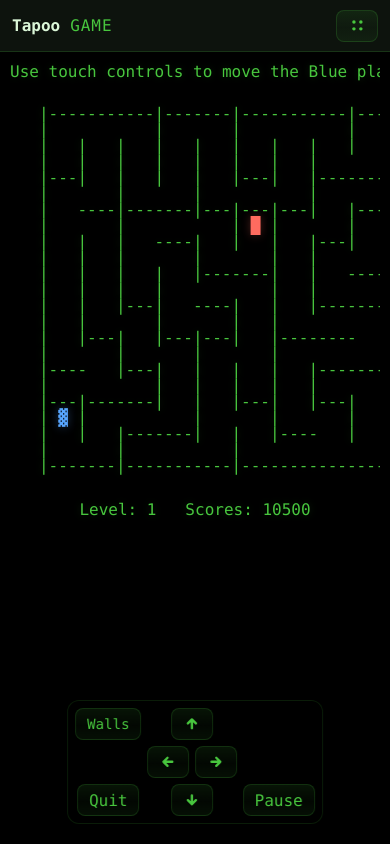
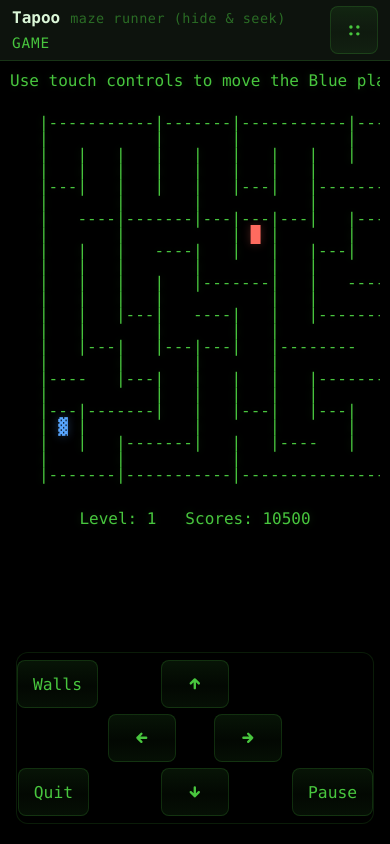
Before and after one commit to dmigwi/tapoo, a website with bundled scripts: page public/index.html in a window 390 px wide. Built offline with nearby package versions, Linux system fonts and the light colour scheme; files whose address does not match are found by name.

Commit message:
Make all buttons to have a static size for displays

```diff
--- a/frontend/app/game.ts
+++ b/frontend/app/game.ts
@@ -591,6 +591,7 @@ export function bootstrapGame(): void {
 
   window.addEventListener("keydown", handleKeydown, { passive: false })
   window.addEventListener("resize", handleResize)
+  window.visualViewport?.addEventListener("resize", handleResize)
   window.addEventListener("pagehide", () => {
     persistStateNow()
   })
--- a/public/css/tapoo.css
+++ b/public/css/tapoo.css
@@ -11,11 +11,15 @@
   --status: #f1d065;
   --glow: rgba(72, 198, 62, 0.2);
   --button-radius: 8px;
-  --button-min-height: 32px;
-  --button-padding-x: 11px;
-  --touch-button-radius: 8px;
-  --touch-button-min-height: 32px;
-  --touch-button-padding-x: 11px;
+  --button-min-height: 48px;
+  --button-padding-x: 15px;
+  --button-font-size: 1.02rem;
+  --button-icon-width: 48px;
+  --touch-arrow-button-width: 68px;
+  --safe-top: env(safe-area-inset-top, 0px);
+  --safe-right: env(safe-area-inset-right, 0px);
+  --safe-bottom: env(safe-area-inset-bottom, 0px);
+  --safe-left: env(safe-area-inset-left, 0px);
 }
 
 @font-face {
@@ -39,8 +43,17 @@ body {
   overflow: hidden;
 }
 
+html {
+  background: var(--bg);
+  -webkit-text-size-adjust: 100%;
+  text-size-adjust: 100%;
+}
+
 body {
   margin: 0;
+  min-height: 100vh;
+  min-height: 100svh;
+  min-height: 100dvh;
   background: var(--bg);
   color: var(--text);
   font-family: "Tapoo PT Mono", "PT Mono", Consolas, Menlo, Monaco, monospace;
@@ -48,18 +61,29 @@ body {
 
 .app-shell {
   height: 100vh;
+  height: 100dvh;
+  min-height: 100vh;
+  min-height: 100svh;
+  min-height: 100dvh;
   display: grid;
   grid-template-rows: auto 1fr;
   overflow: hidden;
 }
 
 .top-bar {
+  position: sticky;
+  top: 0;
+  z-index: 20;
   display: flex;
   align-items: center;
   justify-content: space-between;
   gap: 12px;
-  min-height: 52px;
-  padding: 0 16px;
+  min-height: calc(52px + var(--safe-top));
+  padding:
+    calc(var(--safe-top) + 6px)
+    calc(var(--safe-right) + 16px)
+    6px
+    calc(var(--safe-left) + 16px);
   border-bottom: 1px solid var(--top-bar-edge);
   background: var(--top-bar);
 }
@@ -102,6 +126,7 @@ body {
   top: calc(100% + 8px);
   right: 0;
   min-width: 220px;
+  max-width: min(280px, calc(100vw - var(--safe-left) - var(--safe-right) - 24px));
   padding: 8px;
   border: 1px solid var(--top-bar-edge);
   border-radius: 10px;
@@ -125,6 +150,7 @@ body {
     );
   color: var(--text);
   font: inherit;
+  font-size: var(--button-font-size);
   min-height: var(--button-min-height);
   padding: 0 var(--button-padding-x);
   cursor: pointer;
@@ -190,6 +216,7 @@ body {
     );
   color: var(--text);
   font: inherit;
+  font-size: var(--button-font-size);
   min-height: var(--button-min-height);
   padding: 0 var(--button-padding-x);
   cursor: pointer;
@@ -238,7 +265,7 @@ body {
 }
 
 .top-bar__button--icon {
-  min-width: 42px;
+  min-width: var(--button-icon-width);
   padding: 0;
 }
 
@@ -315,7 +342,12 @@ body {
 
 .terminal-app {
   min-height: 0;
-  padding: 10px 18px 18px;
+  min-width: 0;
+  padding:
+    10px
+    calc(var(--safe-right) + 18px)
+    calc(var(--safe-bottom) + 18px)
+    calc(var(--safe-left) + 18px);
   overflow: hidden;
 }
 
@@ -326,6 +358,8 @@ body {
 .terminal-frame {
   width: 100%;
   height: 100%;
+  min-width: 0;
+  min-height: 0;
   display: flex;
   justify-content: center;
   align-items: flex-start;
@@ -337,6 +371,8 @@ body {
   position: relative;
   height: 100%;
   width: 100%;
+  min-width: 0;
+  min-height: 0;
   overflow: hidden;
   display: flex;
   justify-content: center;
@@ -435,18 +471,19 @@ body {
 .touch-controls {
   position: absolute;
   left: 50%;
-  bottom: 12px;
+  bottom: calc(var(--safe-bottom) + 12px);
   z-index: 3;
   transform: translateX(-50%);
   width: fit-content;
-  max-width: calc(100% - 16px);
+  max-width: calc(100% - var(--safe-left) - var(--safe-right) - 16px);
   display: grid;
   grid-template-columns: repeat(4, max-content);
   grid-template-areas:
     "walls up up proceed"
     ". left right ."
     "quit down down pause";
-  gap: 8px;
+  column-gap: 14px;
+  row-gap: 8px;
   align-items: center;
   justify-items: center;
   justify-content: center;
@@ -470,10 +507,10 @@ body {
 }
 
 .touch-controls__button {
-  min-height: var(--touch-button-min-height);
+  min-height: var(--button-min-height);
   min-width: 0;
   border: 1px solid var(--top-bar-edge);
-  border-radius: var(--touch-button-radius);
+  border-radius: var(--button-radius);
   background:
     linear-gradient(
       180deg,
@@ -483,33 +520,46 @@ body {
     );
   color: var(--text);
   font: inherit;
-  padding: 0 var(--touch-button-padding-x);
-  text-align: center;
+  font-size: var(--button-font-size);
+  padding: 0 var(--button-padding-x);
   cursor: pointer;
   white-space: nowrap;
+  display: inline-flex;
+  align-items: center;
+  justify-content: center;
+  text-align: center;
+}
+
+.touch-controls__button[hidden] {
+  display: none;
 }
 
 .touch-controls__button--walls {
   grid-area: walls;
-  min-height: var(--touch-button-min-height);
-  padding: 0 var(--touch-button-padding-x);
-  font-size: 0.88rem;
+  min-height: var(--button-min-height);
+  padding: 0 var(--button-padding-x);
 }
 
 .touch-controls__button--up {
   grid-area: up;
+  min-width: var(--touch-arrow-button-width);
 }
 
 .touch-controls__button--down {
   grid-area: down;
+  min-width: var(--touch-arrow-button-width);
 }
 
 .touch-controls__button--left {
   grid-area: left;
+  min-width: var(--touch-arrow-button-width);
+  margin-right: 14px;
 }
 
 .touch-controls__button--right {
   grid-area: right;
+  min-width: var(--touch-arrow-button-width);
+  margin-left: 14px;
 }
 
 .touch-controls__arrow-icon {
@@ -525,10 +575,12 @@ body {
 
 .touch-controls__button--quit {
   grid-area: quit;
+  margin-right: 8px;
 }
 
 .touch-controls__button--proceed {
   grid-area: proceed;
+  margin-left: 8px;
 }
 
 .touch-controls__button:focus-visible,
@@ -546,7 +598,11 @@ body {
 
 @media (max-width: 720px) {
   .top-bar {
-    padding: 0 12px;
+    padding:
+      calc(var(--safe-top) + 6px)
+      calc(var(--safe-right) + 12px)
+      6px
+      calc(var(--safe-left) + 12px);
   }
 
   .top-bar__brand,
@@ -555,11 +611,22 @@ body {
   }
 
   .top-bar__subtitle {
-    display: none;
+    display: inline-block;
+    font-size: 0.84rem;
+    letter-spacing: 0.04em;
+    text-transform: none;
+  }
+
+  .top-bar__page-tag {
+    font-size: 0.9rem;
   }
 
   .terminal-app {
-    padding: 8px 10px 12px;
+    padding:
+      8px
+      calc(var(--safe-right) + 10px)
+      calc(var(--safe-bottom) + 12px)
+      calc(var(--safe-left) + 10px);
   }
 
   .placeholder-page {
@@ -583,21 +650,21 @@ body {
   }
 
   .touch-controls {
-    bottom: 8px;
-    max-width: calc(100% - 12px);
-    gap: 6px;
+    bottom: calc(var(--safe-bottom) + 8px);
+    max-width: calc(100% - var(--safe-left) - var(--safe-right) - 12px);
+    column-gap: 10px;
+    row-gap: 6px;
     padding: 7px;
   }
 
   .touch-controls__button {
-    min-height: var(--touch-button-min-height);
-    padding: 0 var(--touch-button-padding-x);
+    min-height: var(--button-min-height);
+    padding: 0 var(--button-padding-x);
   }
 
   .touch-controls__button--walls {
-    min-height: var(--touch-button-min-height);
-    padding: 0 var(--touch-button-padding-x);
-    font-size: 0.88rem;
+    min-height: var(--button-min-height);
+    padding: 0 var(--button-padding-x);
   }
 }
 
```
Also changed, not shown: frontend/app/game.test.ts (+55 -0 lines).
